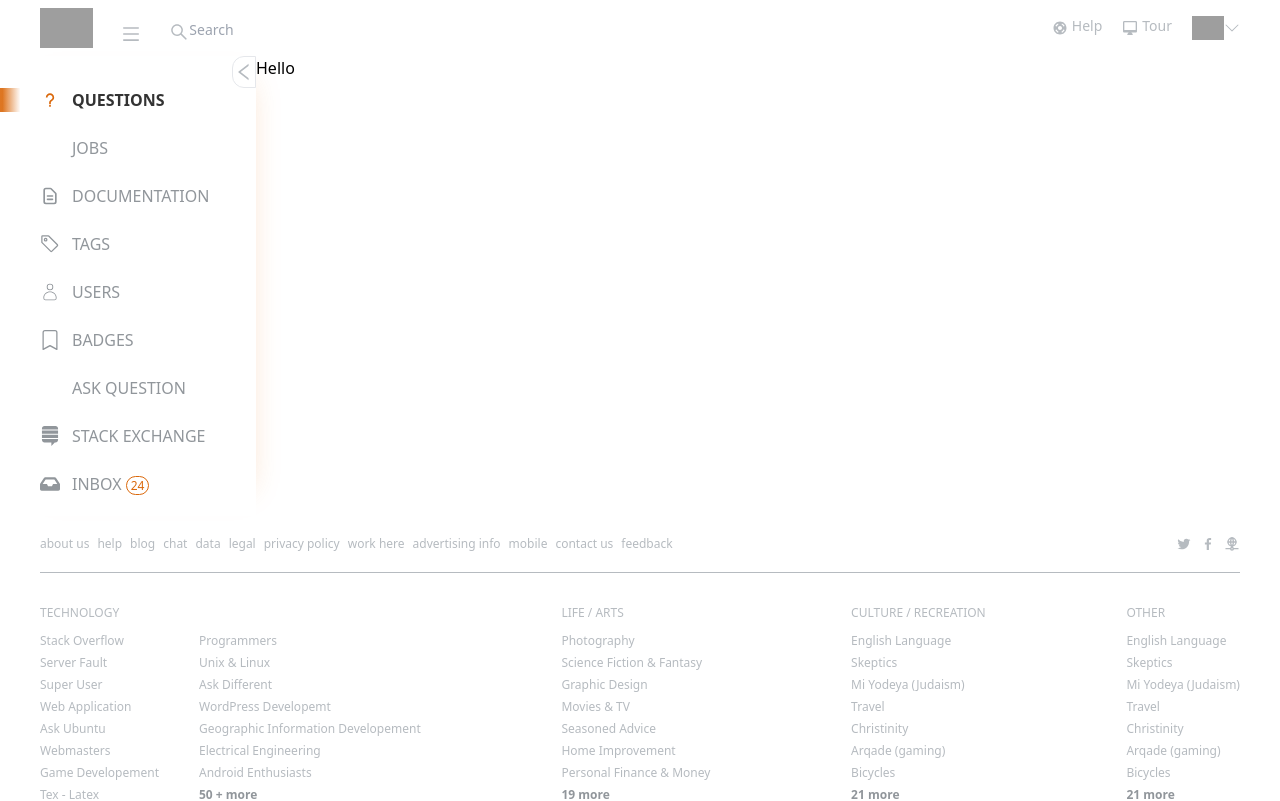
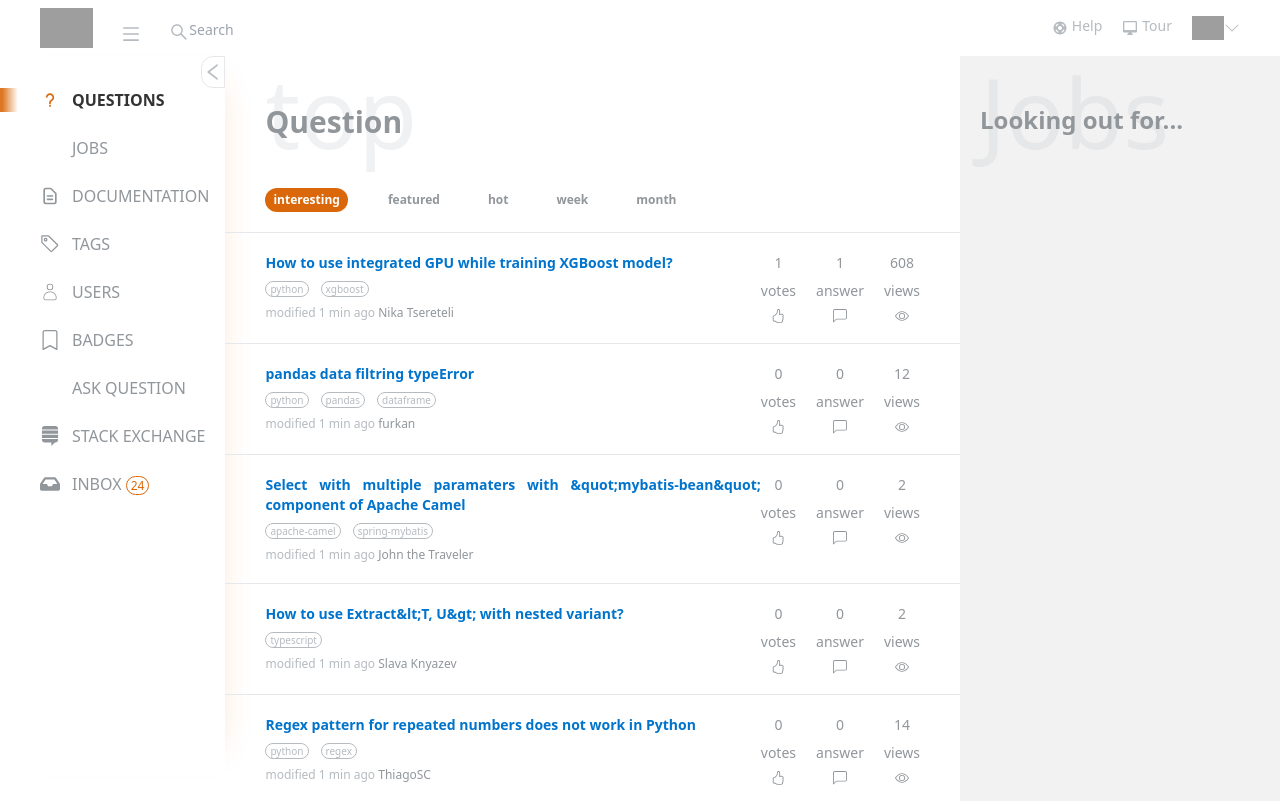
Before and after one commit to yagyaraj234/stackoverflow-clone, a React (Create React App) app: page / in a window 1280 px wide. Shown: the top 801 px of the page. Built offline with nearby package versions, Linux system fonts and the light colour scheme; grey boxes are pictures that could not be loaded; some icons are missing.

Commit message:
job page added

```diff
--- a/package.json
+++ b/package.json
@@ -7,11 +7,14 @@
     "@testing-library/react": "^13.4.0",
     "@testing-library/user-event": "^13.5.0",
     "axios": "^1.4.0",
+    "install": "^0.13.0",
+    "npm": "^9.8.1",
     "react": "^18.2.0",
     "react-dom": "^18.2.0",
     "react-icons": "^4.10.1",
     "react-router-dom": "^6.15.0",
     "react-scripts": "5.0.1",
+    "react-vertical-timeline-component": "^3.6.0",
     "web-vitals": "^2.1.4"
   },
   "scripts": {
--- /dev/null
+++ b/src/layout/JobSection.jsx
@@ -0,0 +1,56 @@
+import React from "react";
+// import { Timeline, TimelineItem } from "vertical-timeline-component-for-react";
+import {
+  VerticalTimeline,
+  VerticalTimelineElement,
+} from "react-vertical-timeline-component";
+import "react-vertical-timeline-component/style.min.css";
+import { PiBagSimpleBold } from "react-icons/pi";
+
+const JobSection = () => {
+  return (
+    <div className="min-w-[25%] min-h-[100vh] bg-offwhite pl-5 relative right-0 top-0 z-10">
+      {/* Head title */}
+      <div className="text-8xl text-lightgray relative my-2">
+        <p className="opacity-20">Jobs</p>
+        <p className="text-2xl text-darkgray font-bold absolute top-10">
+          Looking out for...
+        </p>
+      </div>
+      {/* Jobs Listing */}
+      {/* <div>
+
+
+        <VerticalTimeline
+          animate={false}
+          layout="1-column-left"
+          lineColor="#B6BBC0"
+          className="text-black border-none"
+        >
+          <VerticalTimelineElement
+            contentStyle={{ background: "transparent", border: "none" }}
+            contentArrowStyle={{ borderRight: "7px solid #91969b" }}
+            iconStyle={{ color: "#91969b" }}
+            icon={<PiBagSimpleBold className="text-xs" />}
+            style={{ background: "transparent" }}
+          >
+            <h3 className="text-blue font-semibold text-sm">
+              Front-End Developer with Angular
+            </h3>
+            <div className="flex">
+              <div className="flex gap-5">
+                <p>Washington, DC</p>
+              </div>
+              <div className="flex">
+                <p>Remote</p>
+              </div>
+            </div>
+          </VerticalTimelineElement>
+
+        </VerticalTimeline>
+      </div> */}
+    </div>
+  );
+};
+
+export default JobSection;
--- a/src/layout/Layout.jsx
+++ b/src/layout/Layout.jsx
@@ -2,16 +2,20 @@ import React from "react";
 import Header from "./Header";
 import Footer from "./Footer";
 import SideBar from "./SideBar";
+import JobSection from "./JobSection";
+import Question from "../pages/Question";
 const Layout = ({ children }) => {
   return (
-    <>
+    <div className="relative">
       <Header />
-      <div className="min-h-[30vh] flex">
+      <div className="min-h-[30vh] flex  border-b border-darkgray relative">
         <SideBar />
-        {children}
+        {/* {children} */}
+        <Question />
+        <JobSection />
       </div>
       <Footer />
-    </>
+    </div>
   );
 };
 
```
Also changed, not shown: 1 other file (tests, documents, lock files or other folders).
